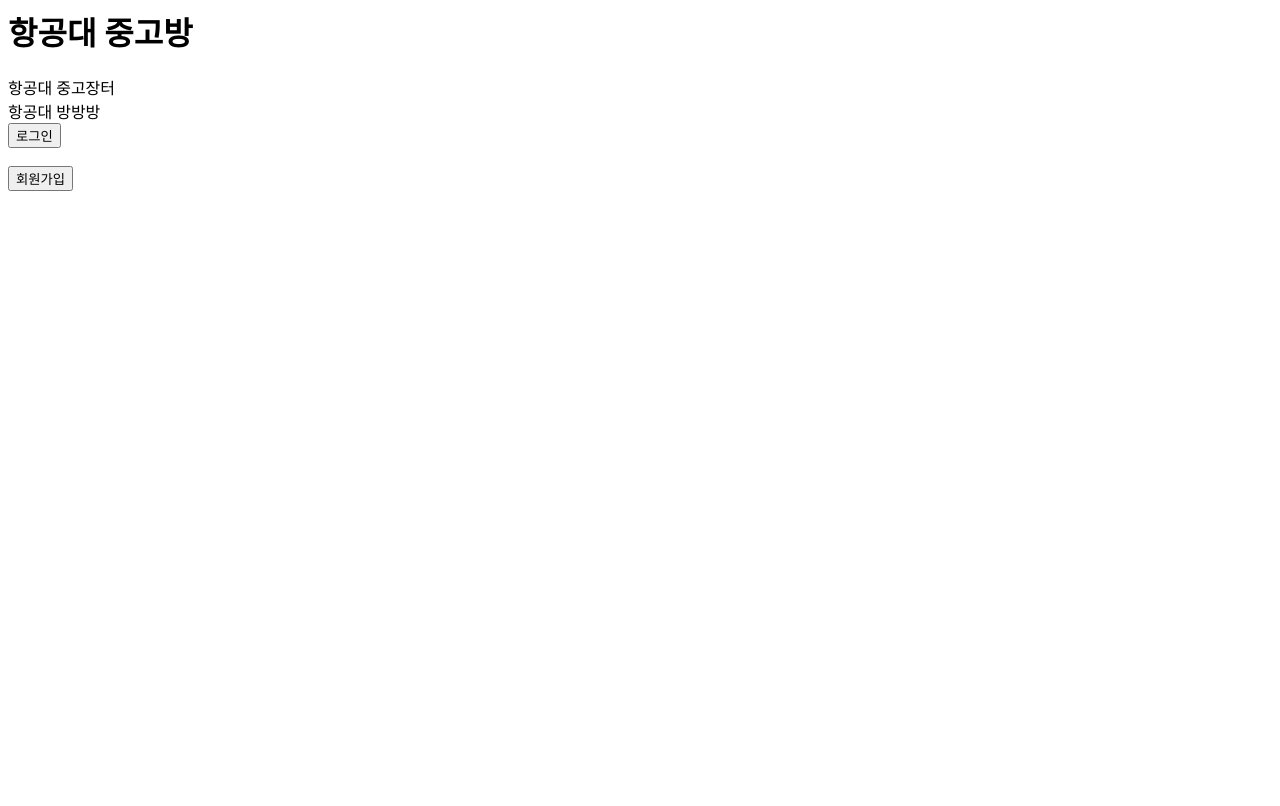
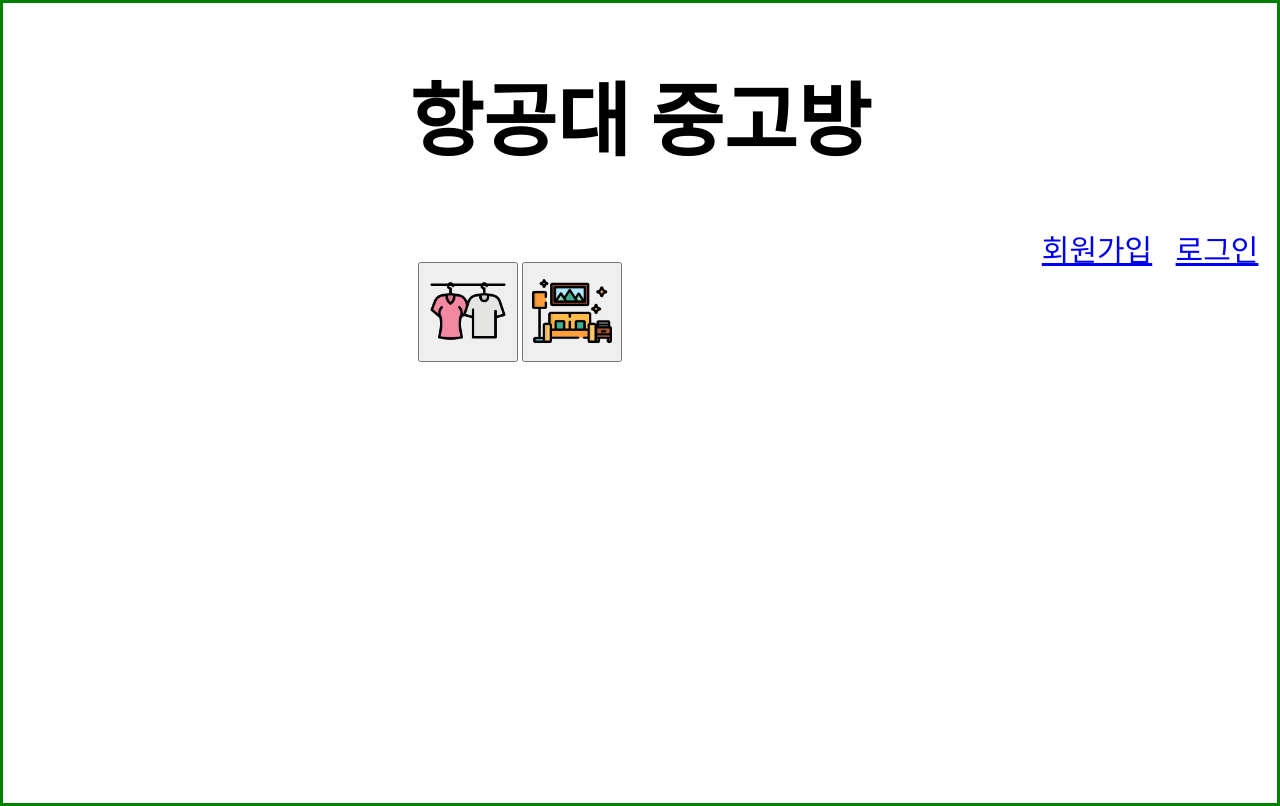
Before and after one commit to imnotmoon/likelion_hackathon, a Django app: page / in a window 1280 px wide. Before the commit the page ends 191 px from the top, so only its background shows below. Run offline with Django 3.2, Linux system fonts and the light colour scheme.

Commit message:
jay_version4

```diff
--- a/hackathon/hackathon/settings.py
+++ b/hackathon/hackathon/settings.py
@@ -121,6 +121,7 @@ USE_TZ = True
 # https://docs.djangoproject.com/en/2.1/howto/static-files/
 
 STATICFILES_DIRS = [
-    os.path.join(BASE_DIR,'hackathon','static')
+    os.path.join(BASE_DIR,'hackathon','static'),
+    os.path.join(BASE_DIR,'home','static')
 ]
 STATIC_URL = '/static/'
--- /dev/null
+++ b/hackathon/home/static/css/home.css
@@ -0,0 +1,40 @@
+body{
+    margin: 0;
+    border: 0;
+}
+
+.container {
+    height: 50em;
+    position: relative;
+    border: 3px solid green;
+}
+
+h1 {
+    text-align: center;
+    font-size: 80px;
+}
+a{
+    display: inline-block;
+}
+
+.account_category{
+    float: right;
+    width: 120px;
+    height: 40px;
+    text-align: center;
+    font-size: 30px;
+    position: relative;
+}
+
+.btm_image{
+    width:100px;
+    height:100px;
+}
+.size{
+    width: 80px;
+    height: 80px;
+}
+#img_btn{
+    width: 100px;
+    height: 100px
+}
--- a/hackathon/home/templates/home.html
+++ b/hackathon/home/templates/home.html
@@ -1,17 +1,30 @@
+<!DOCTYPE html>
+<html lang="en">
+<head>
+    {% load static %}
+    <meta charset="UTF-8">
+    <meta name="viewport" content="width=device-width, initial-scale=1.0">
+    <link rel="stylesheet" href="{% static 'css/home.css' %}">
+    <title>항공대 중고방</title>
+</head>
+<body>
+    <div class='container'>
         <h1>항공대 중고방</h1>
-<div class="">
-    항공대 중고장터
-</div>
-<div class="">
-    항공대 방방방
-</div>
         {% if user.is_authenticated %}
         <h2>{{ user.username }}님 만나서 반갑습니다!</h2>
         <h3>(항공대를 위한 중고나라 와 자취방을 볼 수 있는 사이트 입니다.)</h3>
-   <a href="{% url 'logout' %}"><button>로그아웃</button></a>
+        <a href="{% url 'logout' %}" class='logout'><button>로그아웃</button></a>
         {% else %}
-    <a href="{% url 'login' %}"><button>로그인</button></a>
+            <a href="{% url 'login' %}" class='account_category'>로그인</a>
+            <a href="{% url 'signup' %}" class='account_category'>회원가입</a>
+        {% endif %}
         <br>
         <br>
-    <a href="{% url 'signup' %}"><button>회원가입</button></a>
-{% endif %}
+        <div align='center'>
+            <button type="button" class="btm_image" id="img_btn"><img src="{%static '/material.png'%}" class='size'></button>
+            <button type="button" class="btm_image" id="img_btn"><img src="{%static '/room.png'%}" class='size'></button>
+        </div>
+    </div>
+
+</body>
+</html>
```
Also changed, not shown: hackathon/db.sqlite3, hackathon/home/static/js/home.js (added), hackathon/home/static/material.png (added), hackathon/home/static/room.png (added). Lines whose indentation alone changed are shown as unchanged.
